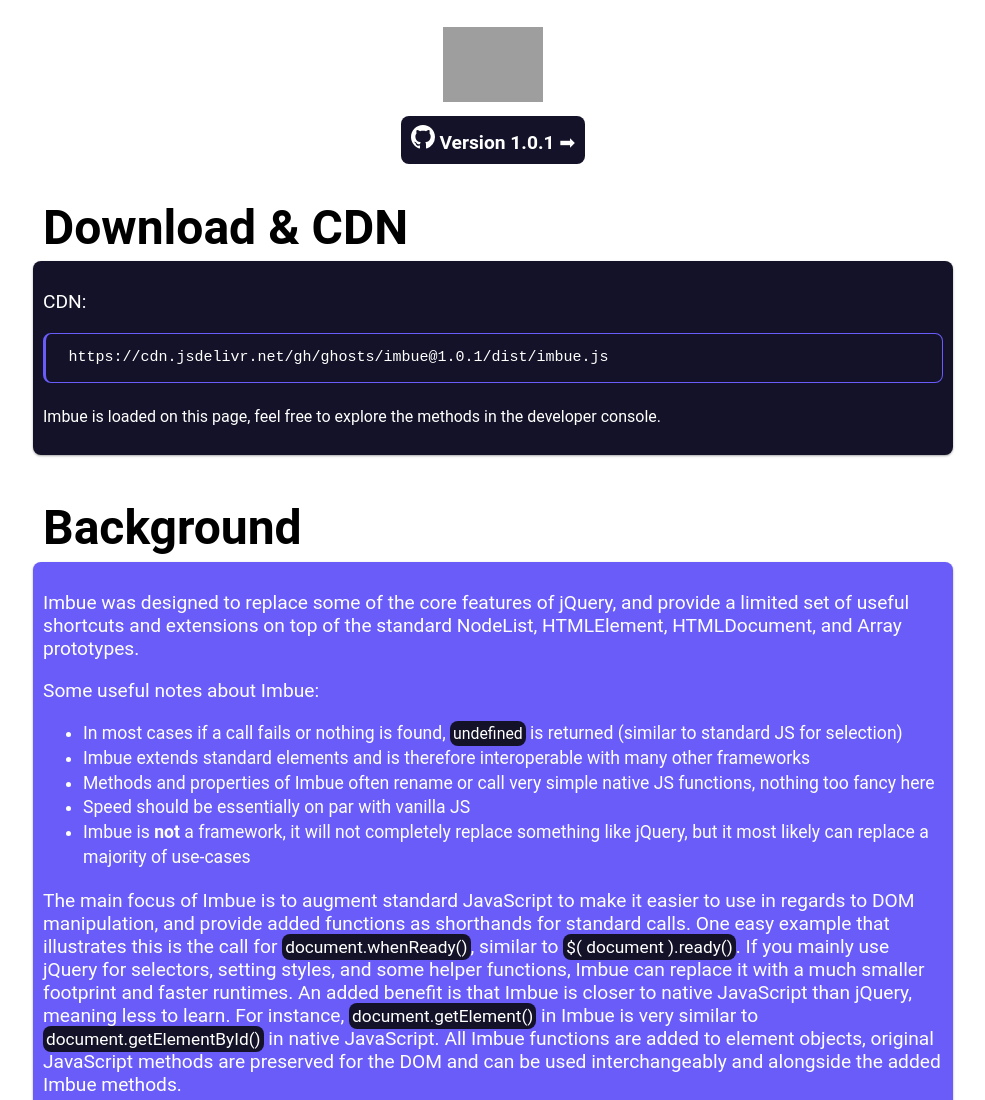
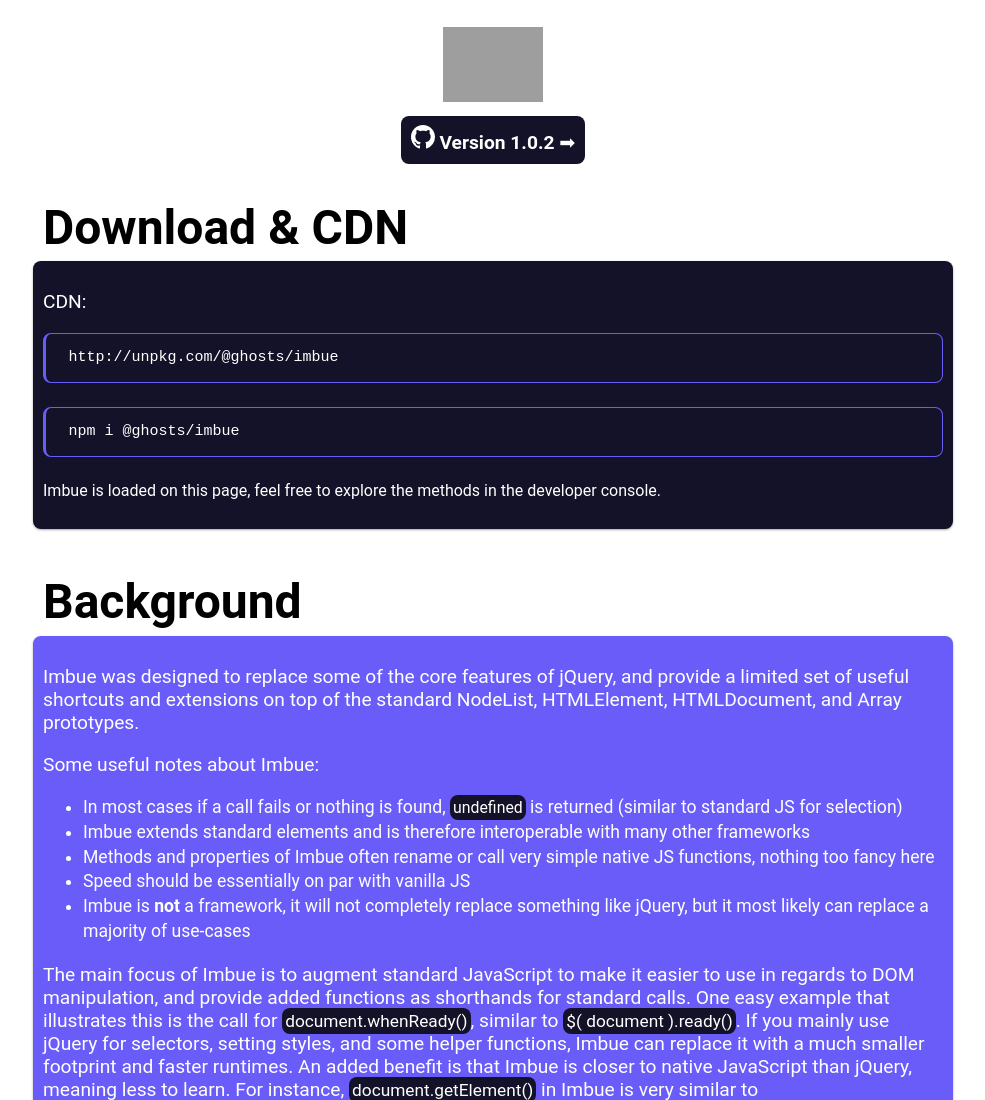
Before and after one commit to Ghosts/Imbue-js, a website: page index.html in a window 1280 px wide. Shown: the top 1100 px of the page, without its empty margins (147-1132 px from the left). Drawn offline with Linux system fonts and the light colour scheme; grey boxes are pictures that could not be loaded.

Commit message:
1.0.2
Switch to NPM

```diff
--- a/index.html
+++ b/index.html
@@ -139,7 +139,7 @@
             d="M8 0C3.58 0 0 3.58 0 8c0 3.54 2.29 6.53 5.47 7.59.4.07.55-.17.55-.38 0-.19-.01-.82-.01-1.49-2.01.37-2.53-.49-2.69-.94-.09-.23-.48-.94-.82-1.13-.28-.15-.68-.52-.01-.53.63-.01 1.08.58 1.23.82.72 1.21 1.87.87 2.33.66.07-.52.28-.87.51-1.07-1.78-.2-3.64-.89-3.64-3.95 0-.87.31-1.59.82-2.15-.08-.2-.36-1.02.08-2.12 0 0 .67-.21 2.2.82.64-.18 1.32-.27 2-.27.68 0 1.36.09 2 .27 1.53-1.04 2.2-.82 2.2-.82.44 1.1.16 1.92.08 2.12.51.56.82 1.27.82 2.15 0 3.07-1.87 3.75-3.65 3.95.29.25.54.73.54 1.48 0 1.07-.01 1.93-.01 2.2 0 .21.15.46.55.38A8.013 8.013 0 0 0 16 8c0-4.42-3.58-8-8-8z">
           </path>
         </svg>
-        <b>Version 1.0.1</b>
+        <b>Version 1.0.2</b>
         ➡
       </small>
     </a>
@@ -151,8 +151,9 @@
   <div class="box dark p-10 shadow">
     <p>
       CDN:
-      <pre><code>https://cdn.jsdelivr.net/gh/ghosts/imbue@1.0.1/dist/imbue.js</code></pre>
+      <pre><code>http://unpkg.com/@ghosts/imbue</code></pre>
     </p>
+    <pre><code>npm i @ghosts/imbue</code></pre>
    <small>Imbue is loaded on this page, feel free to explore the methods in the developer console.</small>
    <br/> <br/>
   </div>
--- a/package.json
+++ b/package.json
@@ -1,9 +1,6 @@
 {
   "name": "@ghosts/imbue",
-  "version": "1.0.1",
-  "publishConfig": {
-    "registry": "https://npm.pkg.github.com/"
-  },
+  "version": "1.0.2",
   "description": "Imbue native JavaScript with useful shortcuts and features.",
   "main": "dist/imbue.js",
   "scripts": {
```
Also changed, not shown: README.md.
